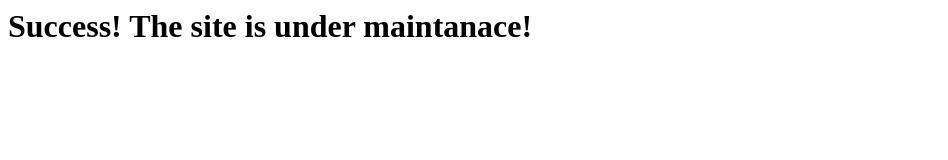
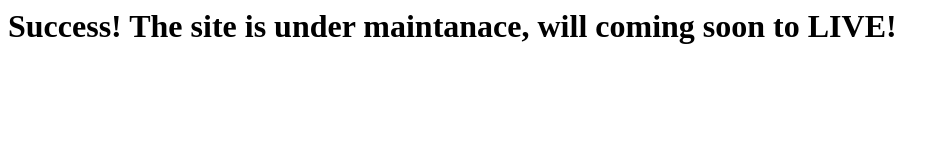
Before and after one commit to muralikrishna2basa/myproject, a plain HTML site: page index.html in a window 1280 px wide. Shown: the whole page, without its empty margins (0-948 px from the left). Drawn offline with Linux system fonts and the light colour scheme.

Commit message:
Update index.html

```diff
--- a/index.html
+++ b/index.html
@@ -3,6 +3,6 @@
     <title>Welcome to Test.com!</title>
   </head>
   <body>
-    <h1>Success!  The site is under maintanace!</h1>
+    <h1>Success!  The site is under maintanace, will coming soon to LIVE!</h1>
   </body>
 </html>
```
